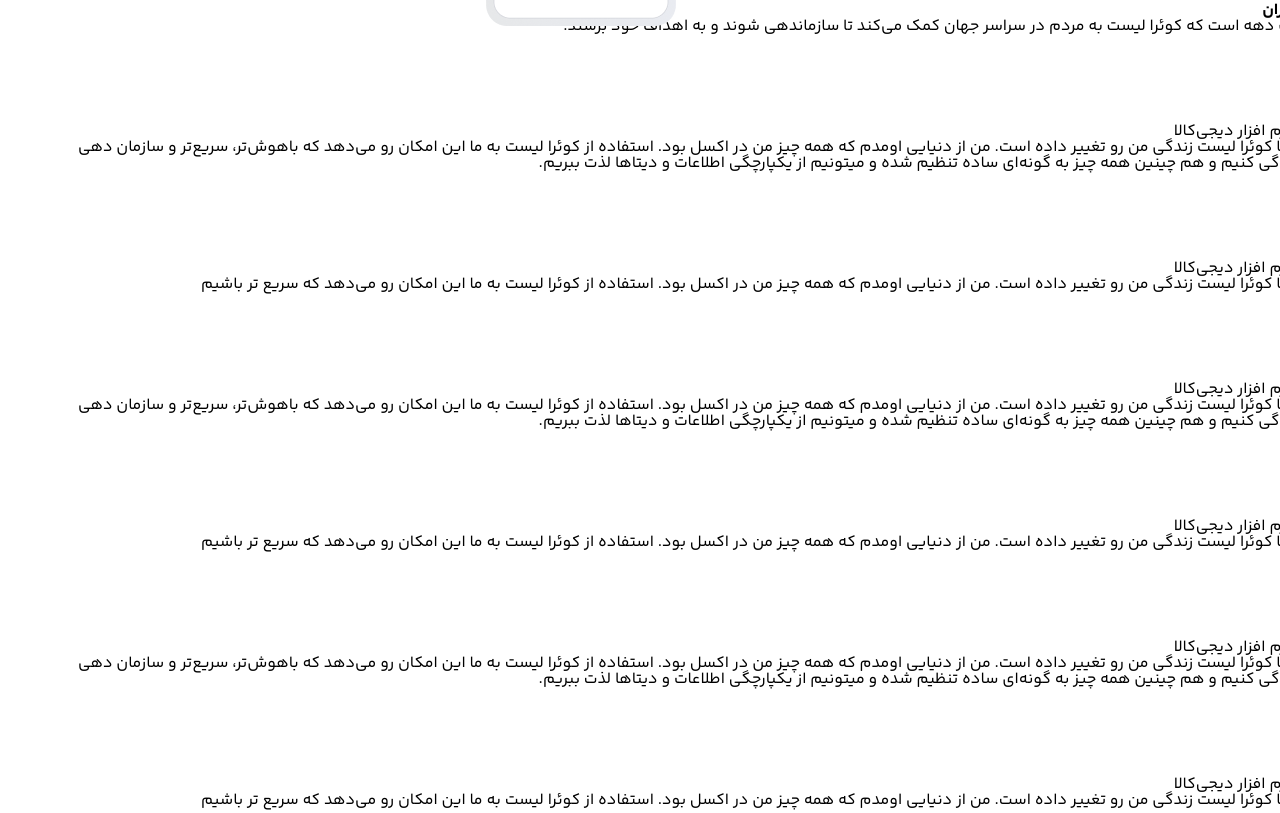
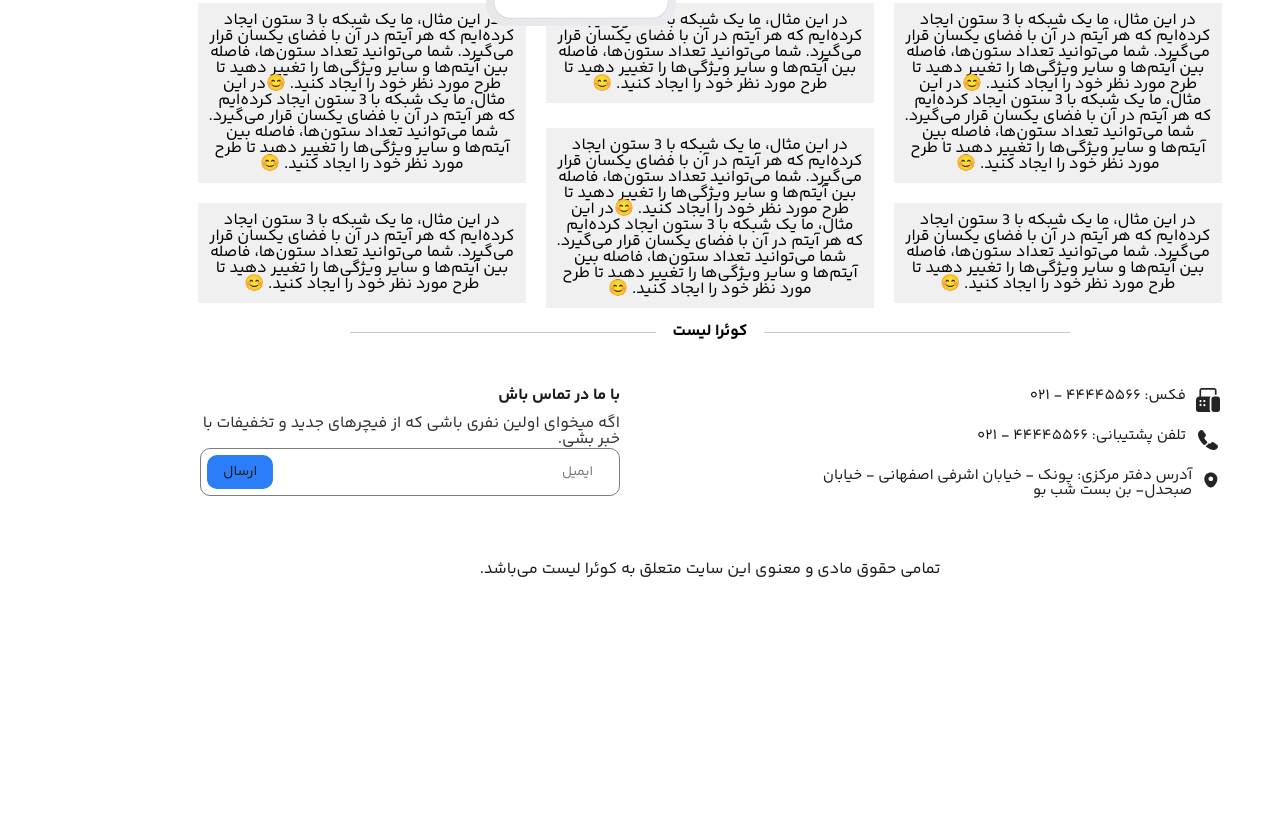
Before and after one commit to zahra-imani/BCQ6-queralist, a plain HTML site: page index.html in a window 1280 px wide. Shown: the part 1551-2364 px from the top of the page. After the commit the page ends 2145 px from the top, so only its background shows below. Drawn offline with Linux system fonts and the light colour scheme.

Commit message:
comment idea

```diff
--- a/assests/style/_home.scss
+++ b/assests/style/_home.scss
@@ -189,18 +189,22 @@
     }
   }
 }
-.usercm{
+.container {
   @include container;
   display: grid;
-  padding: 1rem;
-  grid-template-columns: repeat(auto-fit, minmax(320px, 1fr));
-  grid-gap: 1rem;
-  &__content{
-    margin-top: 6rem;
-  }
-
-  &__card{
-    display: grid;
+  grid-template-columns: repeat(3, 1fr);
+  gap: 20px;
+  .item {
+    background-color: #f0f0f0;
+    padding: 10px;
+    text-align: center;
 
   }
+  .pazel{
+    width: auto;
+    height: max-content;
+  }
+  .hpazel{
+    margin-top: -75px;
+  }
 }
--- a/index.html
+++ b/index.html
@@ -290,92 +290,51 @@
         </div>
       </section>
 
-      <section class="userscm">
-        <div class="userscm__content">
-          <h2>نظرات کاربران</h2>
-          <p>بیش از یک دهه است که کوئرا لیست به مردم در سراسر جهان کمک می‌کند تا سازماندهی شوند و به اهداف خود برسند.</p>
+      <section class="container">
+        <div class="item">
+          در این مثال، ما یک شبکه با 3 ستون ایجاد کرده‌ایم که هر آیتم در آن با
+          فضای یکسان قرار می‌گیرد. شما می‌توانید تعداد ستون‌ها، فاصله بین آیتم‌ها
+          و سایر ویژگی‌ها را تغییر دهید تا طرح مورد نظر خود را ایجاد کنید. 😊در
+          این مثال، ما یک شبکه با 3 ستون ایجاد کرده‌ایم که هر آیتم در آن با فضای
+          یکسان قرار می‌گیرد. شما می‌توانید تعداد ستون‌ها، فاصله بین آیتم‌ها و
+          سایر ویژگی‌ها را تغییر دهید تا طرح مورد نظر خود را ایجاد کنید. 😊
         </div>
-        <div class="usercm__card">
-          <div class="usercm__card--items">
-            <div class="usercm__card--items--head">
-              <img src="img/Ellipse 136.png" alt="" />
-              <h4>رویا ملکی</h4>
-              <span>مهندس نرم افزار دیجی‌کالا</span>
-            </div>
-            <p>
-              تجربه من با کوئرا لیست زندگی من رو تغییر داده است. من از دنیایی
-              اومدم که همه چیز من در اکسل بود. استفاده از کوئرا لیست به ما این
-              امکان رو می‌دهد که باهوش‌تر، سریع‌تر و سازمان دهی شده تر زندگی
-              کنیم و هم چینین همه چیز به گونه‌ای ساده تنظیم شده و میتونیم از
-              یکپارچگی اطلاعات و دیتاها لذت ببریم.
-            </p>
-          </div>
-          <div class="usercm__card--items">
-            <div class="usercm__card--items--head">
-              <img src="img/Ellipse 136.png" alt="" />
-              <h4>رویا ملکی</h4>
-              <span>مهندس نرم افزار دیجی‌کالا</span>
-            </div>
-            <p>
-              تجربه من با کوئرا لیست زندگی من رو تغییر داده است. من از دنیایی
-              اومدم که همه چیز من در اکسل بود. استفاده از کوئرا لیست به ما این
-              امکان رو می‌دهد که سریع تر باشیم
-            </p>
-          </div>
-          <div class="usercm__card--items">
-            <div class="usercm__card--items--head">
-              <img src="img/Ellipse 136.png" alt="" />
-              <h4>رویا ملکی</h4>
-              <span>مهندس نرم افزار دیجی‌کالا</span>
-            </div>
-            <p>
-              تجربه من با کوئرا لیست زندگی من رو تغییر داده است. من از دنیایی
-              اومدم که همه چیز من در اکسل بود. استفاده از کوئرا لیست به ما این
-              امکان رو می‌دهد که باهوش‌تر، سریع‌تر و سازمان دهی شده تر زندگی
-              کنیم و هم چینین همه چیز به گونه‌ای ساده تنظیم شده و میتونیم از
-              یکپارچگی اطلاعات و دیتاها لذت ببریم.
-            </p>
-          </div>
-          <div class="usercm__card--items">
-            <div class="usercm__card--items--head">
-              <img src="img/Ellipse 136.png" alt="" />
-              <h4>رویا ملکی</h4>
-              <span>مهندس نرم افزار دیجی‌کالا</span>
-            </div>
-            <p>
-              تجربه من با کوئرا لیست زندگی من رو تغییر داده است. من از دنیایی
-              اومدم که همه چیز من در اکسل بود. استفاده از کوئرا لیست به ما این
-              امکان رو می‌دهد که سریع تر باشیم
-            </p>
-          </div>
-          <div class="usercm__card--items">
-            <div class="usercm__card--items--head">
-              <img src="img/Ellipse 136.png" alt="" />
-              <h4>رویا ملکی</h4>
-              <span>مهندس نرم افزار دیجی‌کالا</span>
-            </div>
-            <p>
-              تجربه من با کوئرا لیست زندگی من رو تغییر داده است. من از دنیایی
-              اومدم که همه چیز من در اکسل بود. استفاده از کوئرا لیست به ما این
-              امکان رو می‌دهد که باهوش‌تر، سریع‌تر و سازمان دهی شده تر زندگی
-              کنیم و هم چینین همه چیز به گونه‌ای ساده تنظیم شده و میتونیم از
-              یکپارچگی اطلاعات و دیتاها لذت ببریم.
-            </p>
-          </div>
-          <div class="usercm__card--items">
-            <div class="usercm__card--items--head">
-              <img src="img/Ellipse 136.png" alt="" />
-              <h4>رویا ملکی</h4>
-              <span>مهندس نرم افزار دیجی‌کالا</span>
-            </div>
-            <p>
-              تجربه من با کوئرا لیست زندگی من رو تغییر داده است. من از دنیایی
-              اومدم که همه چیز من در اکسل بود. استفاده از کوئرا لیست به ما این
-              امکان رو می‌دهد که سریع تر باشیم
-            </p>
-          </div>
+        <div class="item pazel">
+          در این مثال، ما یک شبکه با 3 ستون ایجاد کرده‌ایم که هر آیتم در آن با
+          فضای یکسان قرار می‌گیرد. شما می‌توانید تعداد ستون‌ها، فاصله بین آیتم‌ها
+          و سایر ویژگی‌ها را تغییر دهید تا طرح مورد نظر خود را ایجاد کنید. 😊
+        </div>
+        <div class="item">
+          در این مثال، ما یک شبکه با 3 ستون ایجاد کرده‌ایم که هر آیتم در آن با
+          فضای یکسان قرار می‌گیرد. شما می‌توانید تعداد ستون‌ها، فاصله بین آیتم‌ها
+          و سایر ویژگی‌ها را تغییر دهید تا طرح مورد نظر خود را ایجاد کنید. 😊در
+          این مثال، ما یک شبکه با 3 ستون ایجاد کرده‌ایم که هر آیتم در آن با فضای
+          یکسان قرار می‌گیرد. شما می‌توانید تعداد ستون‌ها، فاصله بین آیتم‌ها و
+          سایر ویژگی‌ها را تغییر دهید تا طرح مورد نظر خود را ایجاد کنید. 😊
+        </div>
+
+
+        <div class="item pazel">
+          در این مثال، ما یک شبکه با 3 ستون ایجاد کرده‌ایم که هر آیتم در آن با
+          فضای یکسان قرار می‌گیرد. شما می‌توانید تعداد ستون‌ها، فاصله بین آیتم‌ها
+          و سایر ویژگی‌ها را تغییر دهید تا طرح مورد نظر خود را ایجاد کنید. 😊
+        </div>
+        <div class="item hpazel">
+          در این مثال، ما یک شبکه با 3 ستون ایجاد کرده‌ایم که هر آیتم در آن با
+          فضای یکسان قرار می‌گیرد. شما می‌توانید تعداد ستون‌ها، فاصله بین آیتم‌ها
+          و سایر ویژگی‌ها را تغییر دهید تا طرح مورد نظر خود را ایجاد کنید. 😊در
+          این مثال، ما یک شبکه با 3 ستون ایجاد کرده‌ایم که هر آیتم در آن با فضای
+          یکسان قرار می‌گیرد. شما می‌توانید تعداد ستون‌ها، فاصله بین آیتم‌ها و
+          سایر ویژگی‌ها را تغییر دهید تا طرح مورد نظر خود را ایجاد کنید. 😊
+        </div>
+        <div class="item pazel">
+          در این مثال، ما یک شبکه با 3 ستون ایجاد کرده‌ایم که هر آیتم در آن با
+          فضای یکسان قرار می‌گیرد. شما می‌توانید تعداد ستون‌ها، فاصله بین آیتم‌ها
+          و سایر ویژگی‌ها را تغییر دهید تا طرح مورد نظر خود را ایجاد کنید. 😊
         </div>
       </section>
+
+
     </main>
     <!--------------------End Website main --------------------->
     <!--------------------Strt Website footer --------------------->
```
Also changed, not shown: assests/Scss/main.css, 1 other file.
